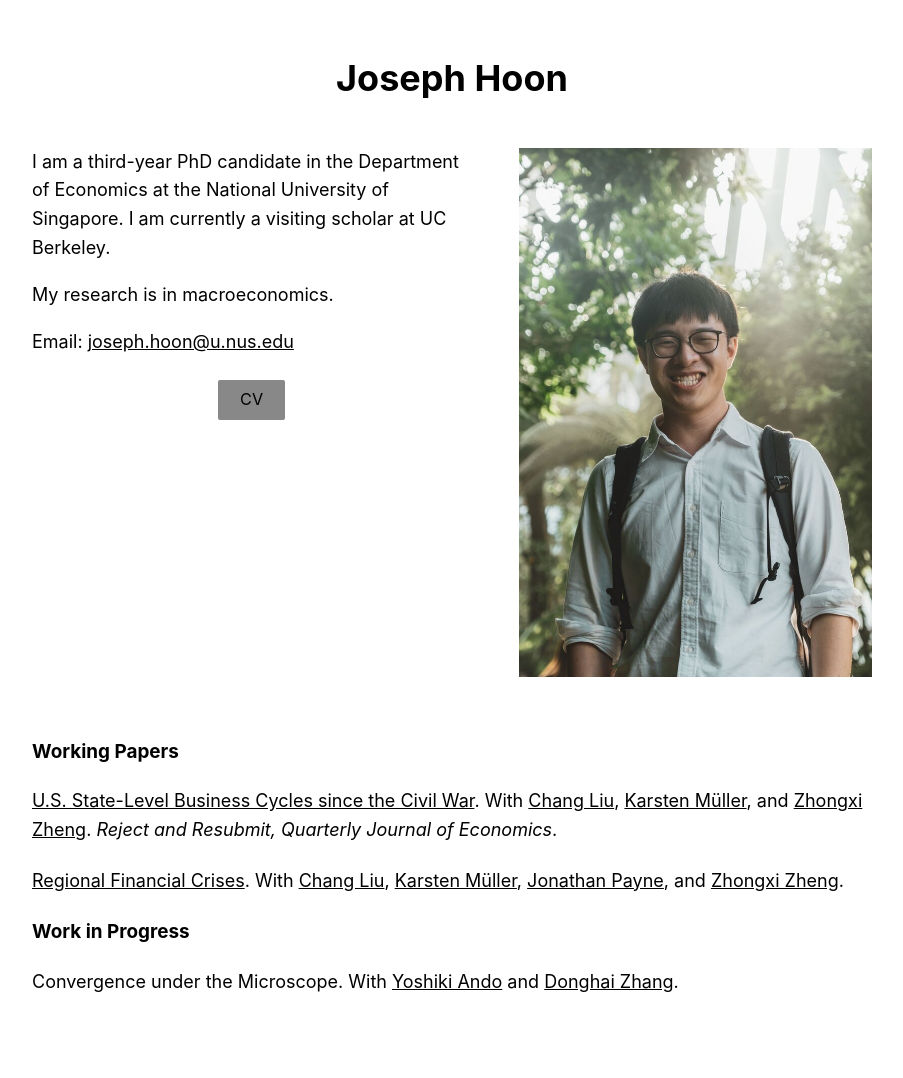
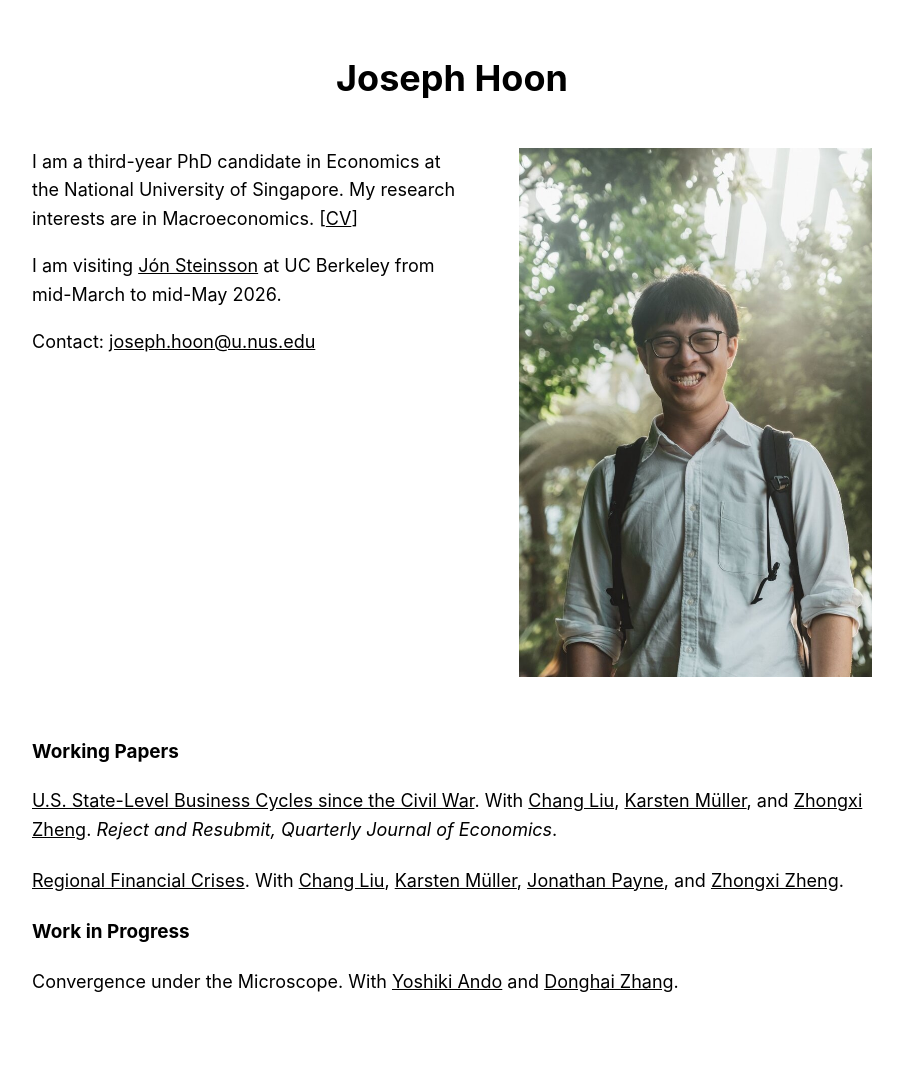
Before and after one commit to josephhoon/josephhoon.github.io, a Jekyll site: the page built from index.html, in a window 1280 px wide. Shown: the whole page, without its empty margins (188-1091 px from the left). Built offline with Jekyll 4.4.1, drawn with Linux system fonts in a browser that asks for light colours.

Commit message:
Update bio blurb, replace CV button with inline link, add Jon Steinsson visit

```diff
--- a/index.html
+++ b/index.html
@@ -7,22 +7,18 @@ layout: default
 <div class="bio-section">
   <div class="bio-left">
     <p>
-      I am a third-year PhD candidate in the
-      Department of Economics
-      at the
-      National University of Singapore.
-      I am currently a visiting scholar at
-      UC Berkeley.
+      I am a third-year PhD candidate in Economics at the National University of Singapore.
+      My research interests are in Macroeconomics.
+      [<a href="https://drive.google.com/file/d/10MARtV32SVKfQyz0pwlPK53M1kN5GctU/view?usp=sharing"
+         target="_blank" rel="noopener">CV</a>]
     </p>
 
-    <p>My research is in macroeconomics.</p>
+    <p>
+      I am visiting <a href="https://eml.berkeley.edu/~jsteinsson/">Jón Steinsson</a>
+      at UC Berkeley from mid-March to mid-May 2026.
+    </p>
 
-    <p>Email: <a href="mailto:joseph.hoon@u.nus.edu">joseph.hoon@u.nus.edu</a></p>
-
-    <div style="text-align: center;">
-      <a href="https://drive.google.com/file/d/10MARtV32SVKfQyz0pwlPK53M1kN5GctU/view?usp=sharing"
-         class="cv-button" target="_blank" rel="noopener">CV</a>
-    </div>
+    <p>Contact: <a href="mailto:joseph.hoon@u.nus.edu">joseph.hoon@u.nus.edu</a></p>
   </div>
 
   <div class="bio-right">
```
